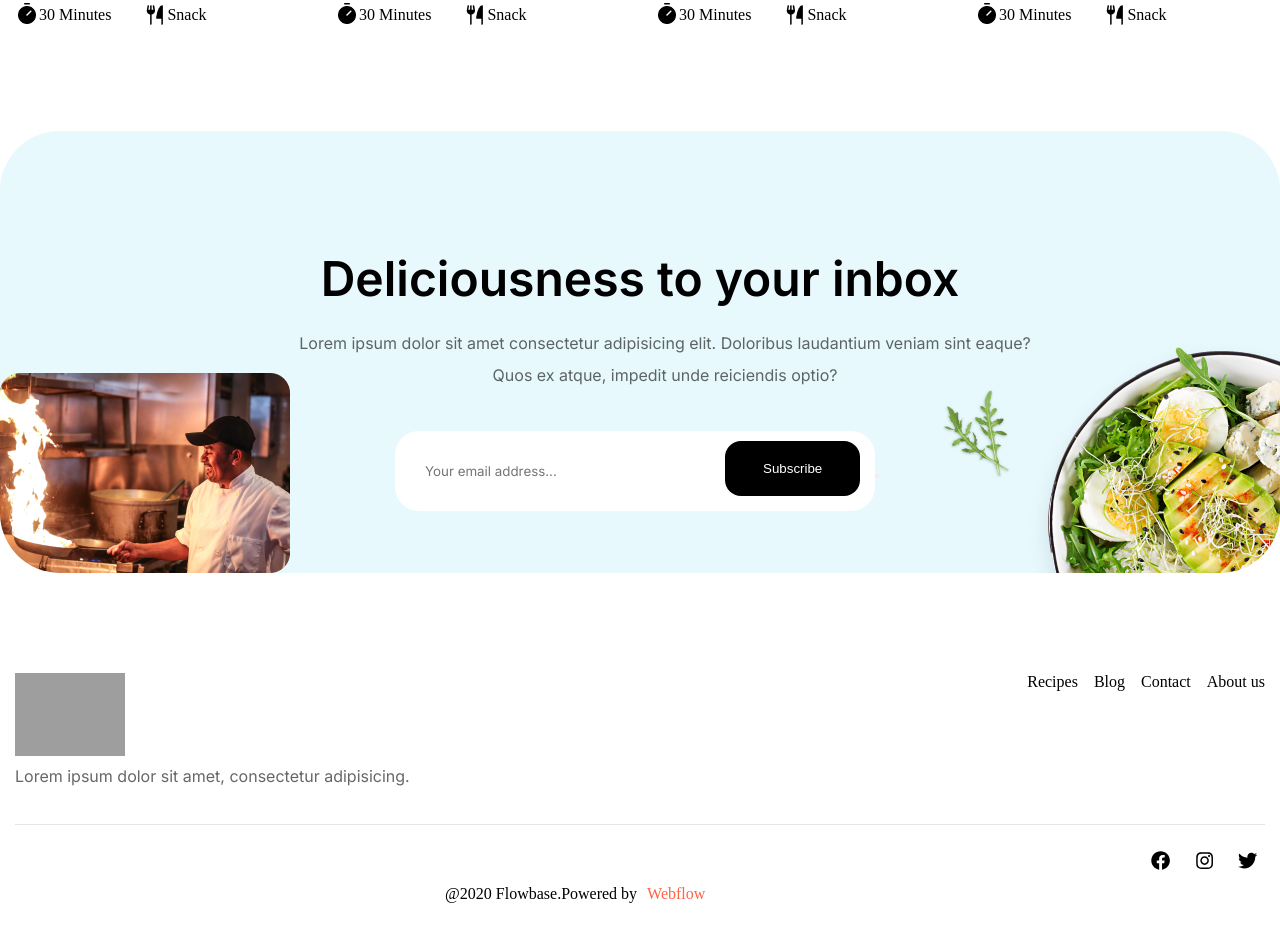
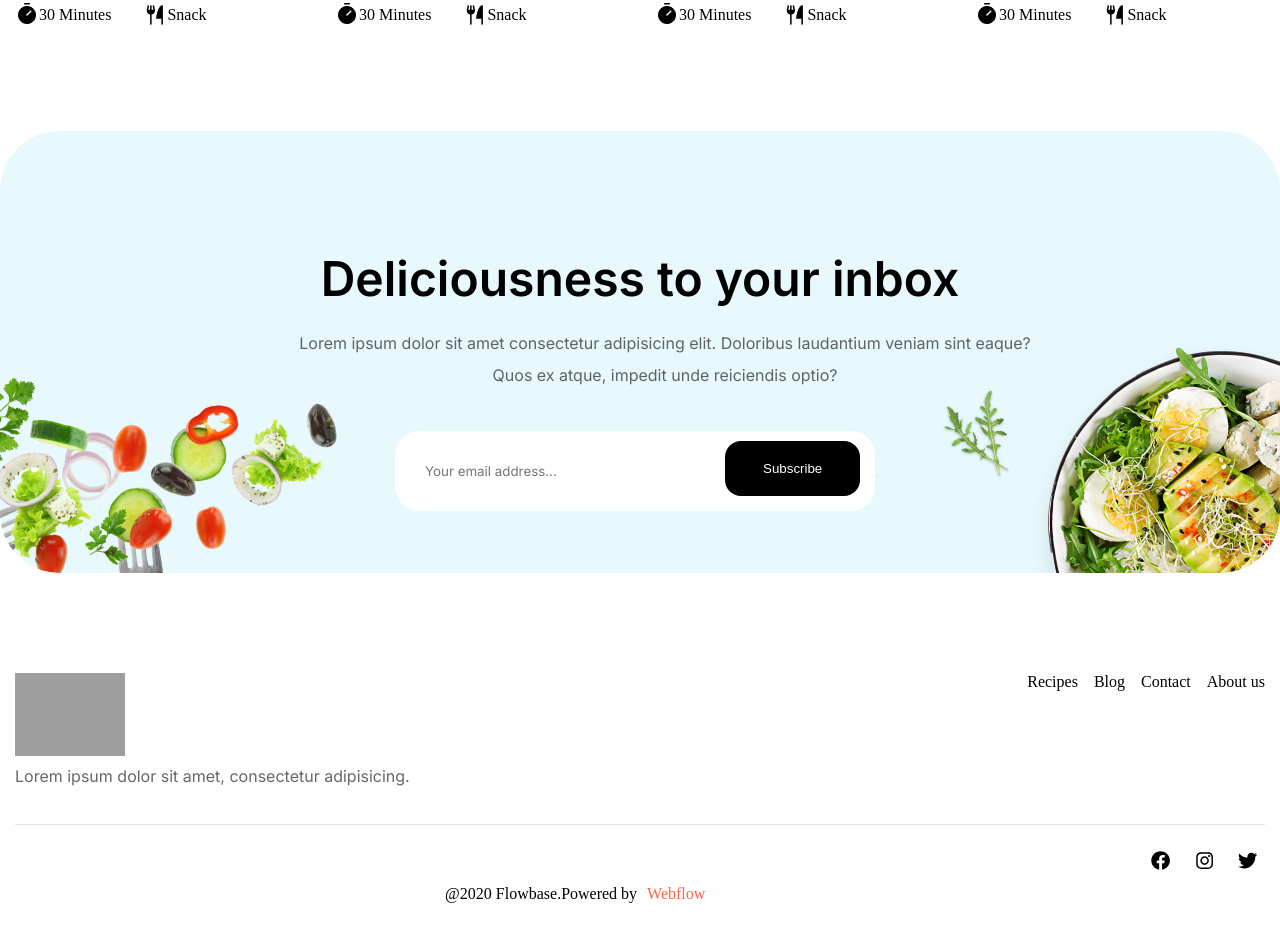
Before and after one commit to PavelRiajul/cooking-web, a React (Vite) app: page / in a window 1280 px wide. Shown: the part 5780-6708 px from the top of the page. Built offline with nearby package versions, Linux system fonts and the light colour scheme; grey boxes are pictures that could not be loaded.

Commit message:
complete

```diff
--- a/src/components/inbox-section/Inbox.css
+++ b/src/components/inbox-section/Inbox.css
@@ -20,7 +20,7 @@ body{
     background-color: #E7F9FD;
     height: 442px;
     border-radius: 60px;
-    background-image: url("../../../public/assets/blog-image/Mask\ Group\ \(2\).png"),url("../../../public/assets/inbox-image/Photo.png");
+    background-image: url("../../../public/assets/inbox-image/kisspng-salad-salad-fresh-food-healthylife-vegetables-vegetarian-5d42e3a7cb8543\ 1.png"),url("../../../public/assets/inbox-image/Photo.png");
     background-repeat: no-repeat no-repeat;
     background-position: bottom left,bottom right;
 
```
